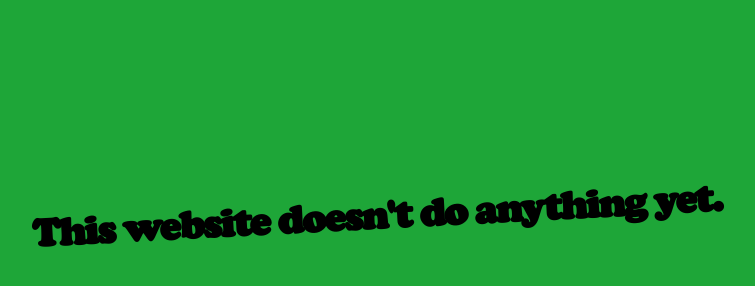
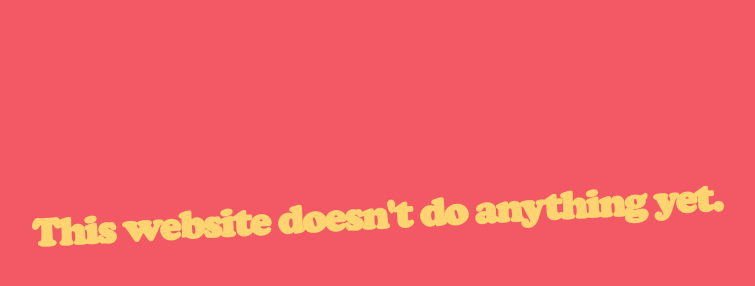
Before and after one commit to 0x7777/jackmarley, a plain HTML site: page index.html in a window 1280 px wide. Shown: the whole page, without its empty margins (263-1018 px from the left). Drawn offline with Linux system fonts and the light colour scheme.

Commit message:
Update index.html

```diff
--- a/index.html
+++ b/index.html
@@ -1 +1 @@
-<!DOCTYPE html><html><head><meta charset="utf-8"><title>Jack Marley</title><meta name="description" content=""><meta name="viewport" content="width=device-width, initial-scale=1"><style>@font-face { font-family: 'Cooper Black'; src: url('CooperBlack.ttf');}*{box-sizing: border-box; margin: 0; padding: 0;}html, body{height: 100%;}body{background: #1EA638; color: #000000; font-family: -apple-system, BlinkMacSystemFont, "Segoe UI", Roboto, Helvetica, Arial, sans-serif, "Apple Color Emoji", "Segoe UI Emoji", "Segoe UI Symbol";text-align: center;}h1{transform: rotate(-3deg); font-family: 'Cooper Black';font-size: 2.5rem;margin-bottom: 0.25rem;letter-spacing: -0.1rem;}a{font-size: 1.25rem;color: #F4EBDC;text-decoration: underline;}.container{padding-top: 12rem;}</style></head><body><div class="container"><h1>This website doesn't do anything yet.</h1></div></body></html>
+<!DOCTYPE html><html><head><meta charset="utf-8"><title>Jack Marley</title><meta name="description" content=""><meta name="viewport" content="width=device-width, initial-scale=1"><style>@font-face { font-family: 'Cooper Black'; src: url('CooperBlack.ttf');}*{box-sizing: border-box; margin: 0; padding: 0;}html, body{height: 100%;}body{background: #F35964; color: #FDD470; font-family: -apple-system, BlinkMacSystemFont, "Segoe UI", Roboto, Helvetica, Arial, sans-serif, "Apple Color Emoji", "Segoe UI Emoji", "Segoe UI Symbol";text-align: center;}h1{transform: rotate(-3deg); font-family: 'Cooper Black';font-size: 2.5rem;margin-bottom: 0.25rem;letter-spacing: -0.1rem;}a{font-size: 1.25rem;color: #F4EBDC;text-decoration: underline;}.container{padding-top: 12rem;}</style></head><body><div class="container"><h1>This website doesn't do anything yet.</h1></div></body></html>
```
